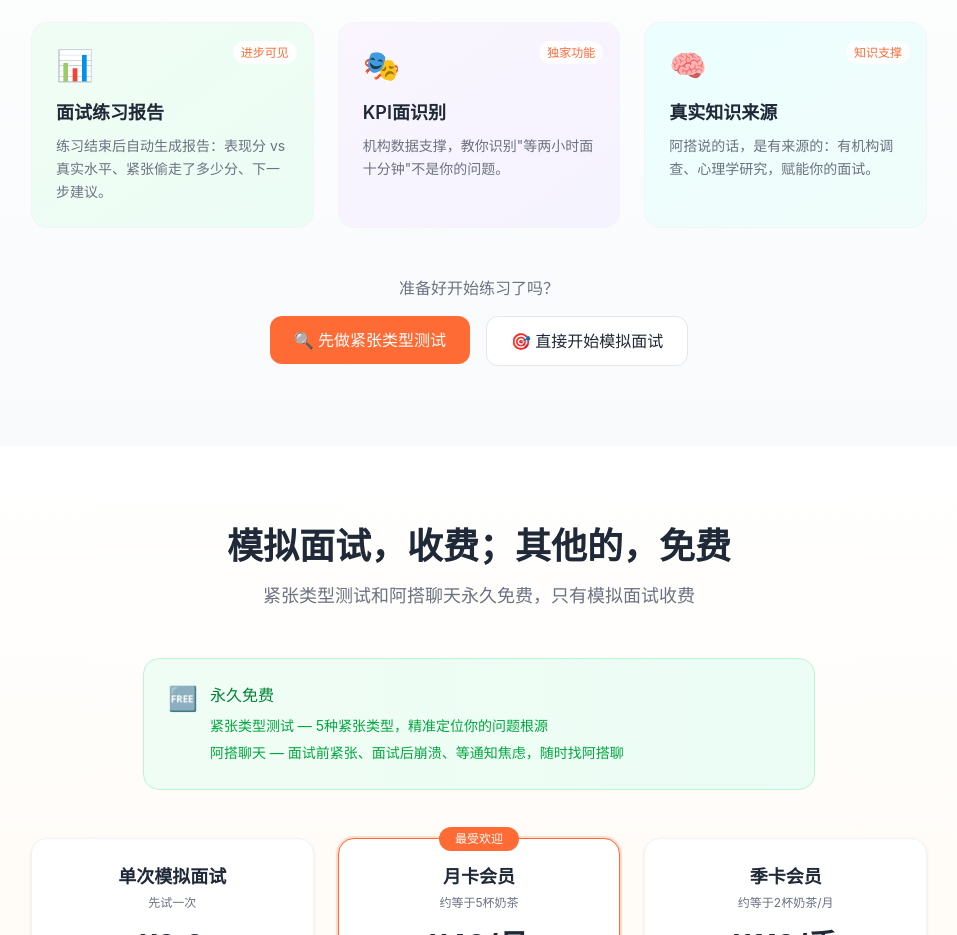
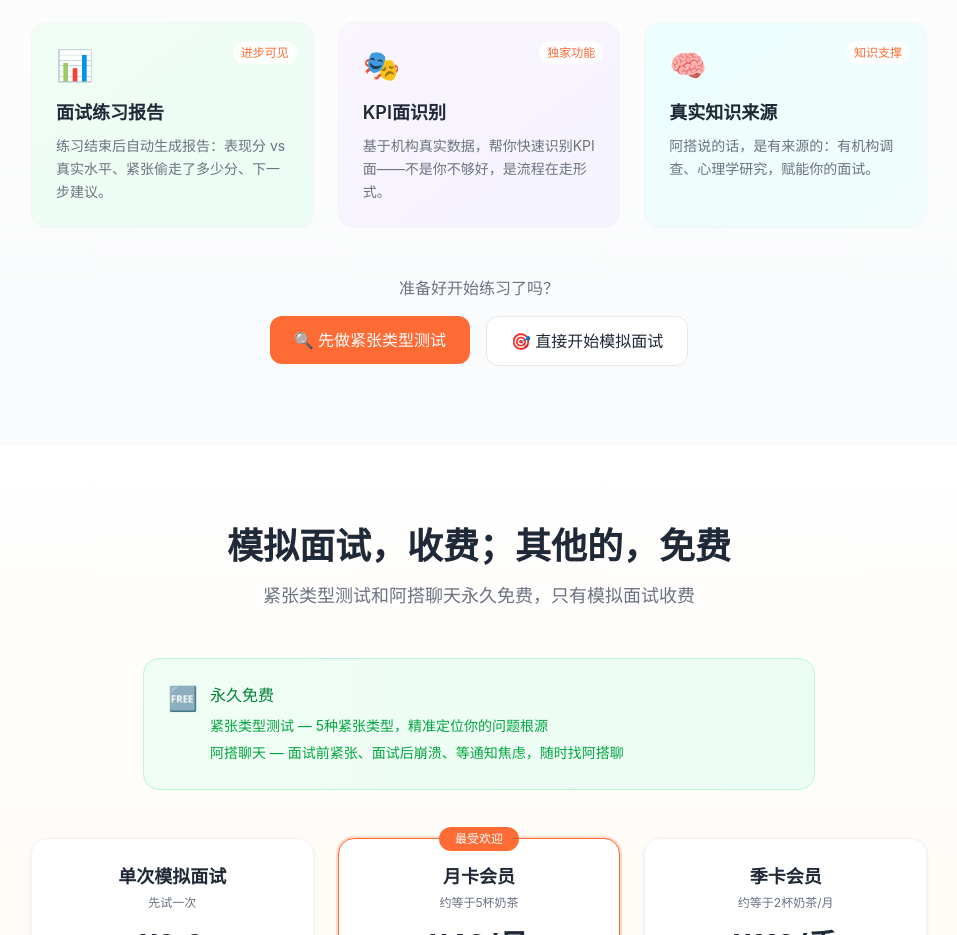
Before and after one commit to seller-mind/mianshidazi, a Next.js app: page / in a window 1280 px wide. Shown: the part 3180-4115 px from the top of the page, without its empty margins (161-1118 px from the left). Built offline with nearby package versions, Linux system fonts and the light colour scheme.

Commit message:
KPI面识别卡片文案润色为网页包装语言

```diff
--- a/src/components/landing/ProductShowcaseSection.tsx
+++ b/src/components/landing/ProductShowcaseSection.tsx
@@ -36,7 +36,7 @@ export function ProductShowcaseSection() {
     {
       emoji: '🎭',
       title: 'KPI面识别',
-      description: '机构数据支撑，教你识别"等两小时面十分钟"不是你的问题。',
+      description: '基于机构真实数据，帮你快速识别KPI面——不是你不够好，是流程在走形式。',
       color: 'from-purple-50 to-violet-50 dark:from-purple-900/20 dark:to-violet-900/20',
       tag: '独家功能',
     },
```
